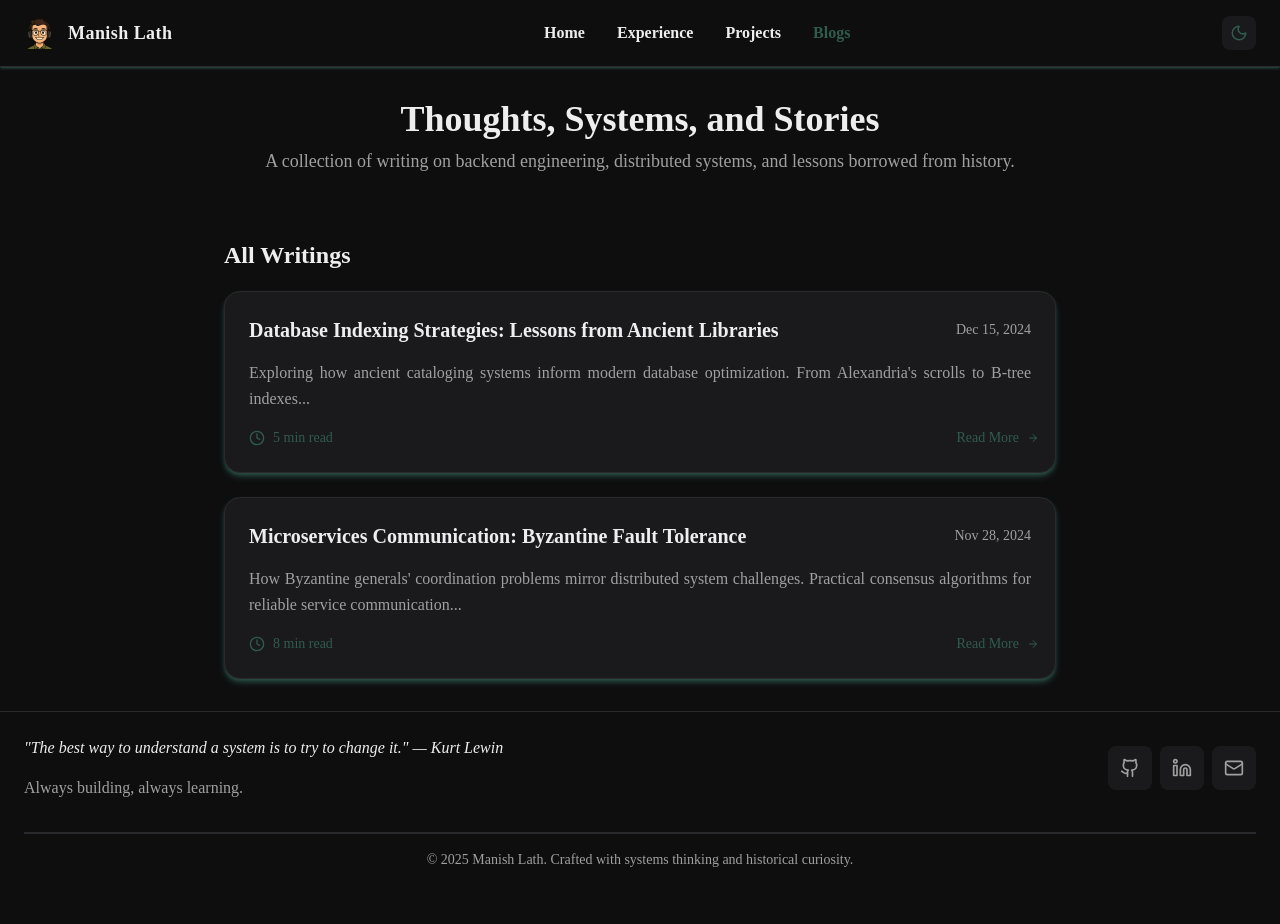
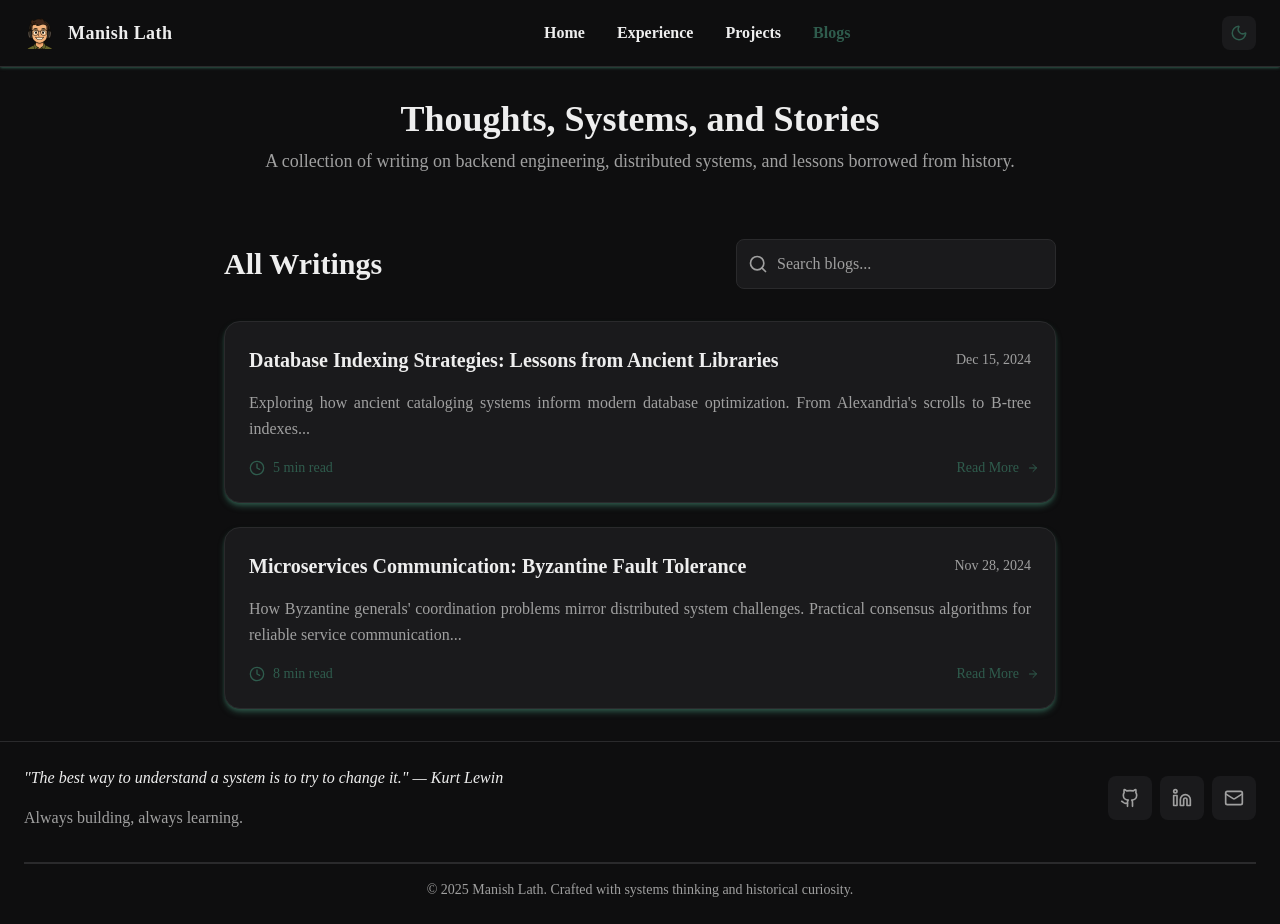
Before and after one commit to Manish-98/manish-lath.portfolio, a Next.js app: page /blogs in a window 1280 px wide. Before the commit the page ends 894 px from the top, so only its background shows below. Built offline with nearby package versions, Linux system fonts and the light colour scheme.

Commit message:
Add blog search support on blogs page

```diff
--- /dev/null
+++ b/src/app/blogs/BlogsClient.js
@@ -0,0 +1,47 @@
+'use client';
+
+import { ArrowRight, Clock } from 'lucide-react';
+import Link from 'next/link';
+import SearchableGrid from '@/components/SearchableGrid';
+
+function BlogPostCard({ post }) {
+  const slug = post.title.toLowerCase().replace(/[^a-z0-9]+/g, '-').replace(/(^-|-$)/g, '');
+
+  return (
+    <article id={slug} className="card flex flex-col gap-4 scroll-mt-24">
+      <div className="flex flex-col-reverse sm:flex-row gap-2 justify-between items-start sm:items-center">
+        <h3 className="text-xl font-semibold text-primary">{post.title}</h3>
+        <span className="text-secondary text-sm font-medium">{post.date}</span>
+      </div>
+
+      <p className="text-secondary leading-relaxed text-left sm:text-justify">{post.description}</p>
+
+      <div className="flex items-center justify-between">
+        <div className="flex items-center gap-2 text-accent text-sm">
+          <Clock className="w-4 h-4" />
+          <span>{post.readTime}</span>
+        </div>
+
+        <Link
+          href={post.url}
+          className="inline-flex items-center gap-2 text-accent hover:text-accent-hover transform translate-x-2 group-hover:translate-x-0 transition-all duration-200"
+        >
+          <span className="text-sm font-medium">Read More</span>
+          <ArrowRight className="w-3 h-3" />
+        </Link>
+      </div>
+    </article>
+  );
+}
+
+const BlogsClient = ({ posts, searchConfig, sectionTitle }) => (
+  <SearchableGrid
+    data={posts}
+    renderItem={(post, idx) => <BlogPostCard key={`${post.title}-${idx}`} post={post} />}
+    searchConfig={searchConfig}
+    title={sectionTitle}
+    gridClassName="grid grid-cols-1 gap-6"
+  />
+);
+
+export default BlogsClient;
--- a/src/app/blogs/page.js
+++ b/src/app/blogs/page.js
@@ -1,36 +1,5 @@
-import { ArrowRight, Clock } from 'lucide-react';
-import Link from 'next/link';
+import BlogsClient from './BlogsClient';
 import { portfolioData } from '@/data/portfolio';
-
-function BlogPostCard({ post }) {
-  const slug = post.title.toLowerCase().replace(/[^a-z0-9]+/g, '-').replace(/(^-|-$)/g, '');
-
-  return (
-    <article id={slug} className="card flex flex-col gap-4 scroll-mt-24">
-      <div className="flex flex-col-reverse sm:flex-row gap-2 justify-between items-start sm:items-center">
-        <h2 className="text-xl font-semibold text-primary">{post.title}</h2>
-        <span className="text-secondary text-sm font-medium">{post.date}</span>
-      </div>
-
-      <p className="text-secondary leading-relaxed text-left sm:text-justify">{post.description}</p>
-
-      <div className="flex items-center justify-between">
-        <div className="flex items-center gap-2 text-accent text-sm">
-          <Clock className="w-4 h-4" />
-          <span>{post.readTime}</span>
-        </div>
-
-        <Link
-          href={post.url}
-          className="inline-flex items-center gap-2 text-accent hover:text-accent-hover transform translate-x-2 group-hover:translate-x-0 transition-all duration-200"
-        >
-          <span className="text-sm font-medium">Read More</span>
-          <ArrowRight className="w-3 h-3" />
-        </Link>
-      </div>
-    </article>
-  );
-}
 
 const BlogsPage = () => {
   const { blogsPage, posts } = portfolioData;
@@ -42,14 +11,11 @@ const BlogsPage = () => {
         <p className="text-secondary text-lg">{blogsPage.description}</p>
       </div>
 
-      <div className="flex flex-col gap-5">
-        <h2 className="text-2xl font-semibold text-primary">{blogsPage.sectionTitle}</h2>
-        <div className="flex flex-col gap-6">
-          {posts.map((post, index) => (
-            <BlogPostCard key={index} post={post} />
-          ))}
-        </div>
-      </div>
+      <BlogsClient
+        posts={posts}
+        searchConfig={blogsPage.search}
+        sectionTitle={blogsPage.sectionTitle}
+      />
     </section>
   );
 };
--- a/src/data/portfolio.json
+++ b/src/data/portfolio.json
@@ -97,7 +97,14 @@
   "blogsPage": {
     "title": "Thoughts, Systems, and Stories",
     "description": "A collection of writing on backend engineering, distributed systems, and lessons borrowed from history.",
-    "sectionTitle": "All Writings"
+    "sectionTitle": "All Writings",
+    "search": {
+      "fields": ["title", "description", "readTime", "date"],
+      "weights": { "title": 100, "description": 40, "readTime": 10, "date": 5 },
+      "placeholder": "Search blogs...",
+      "noResultsTitle": "No blogs found",
+      "noResultsSubtitle": "Try searching by topic, concept, or publication date"
+    }
   },
   "projects": [
     {
```
